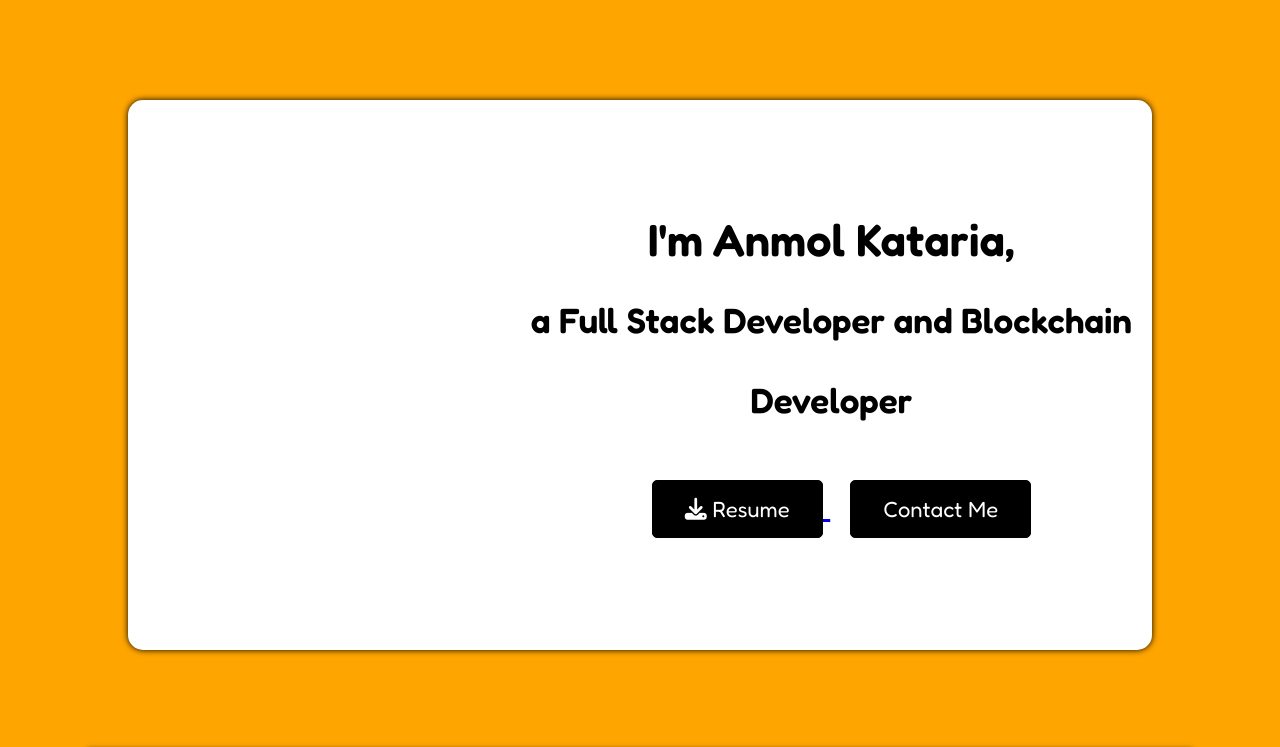
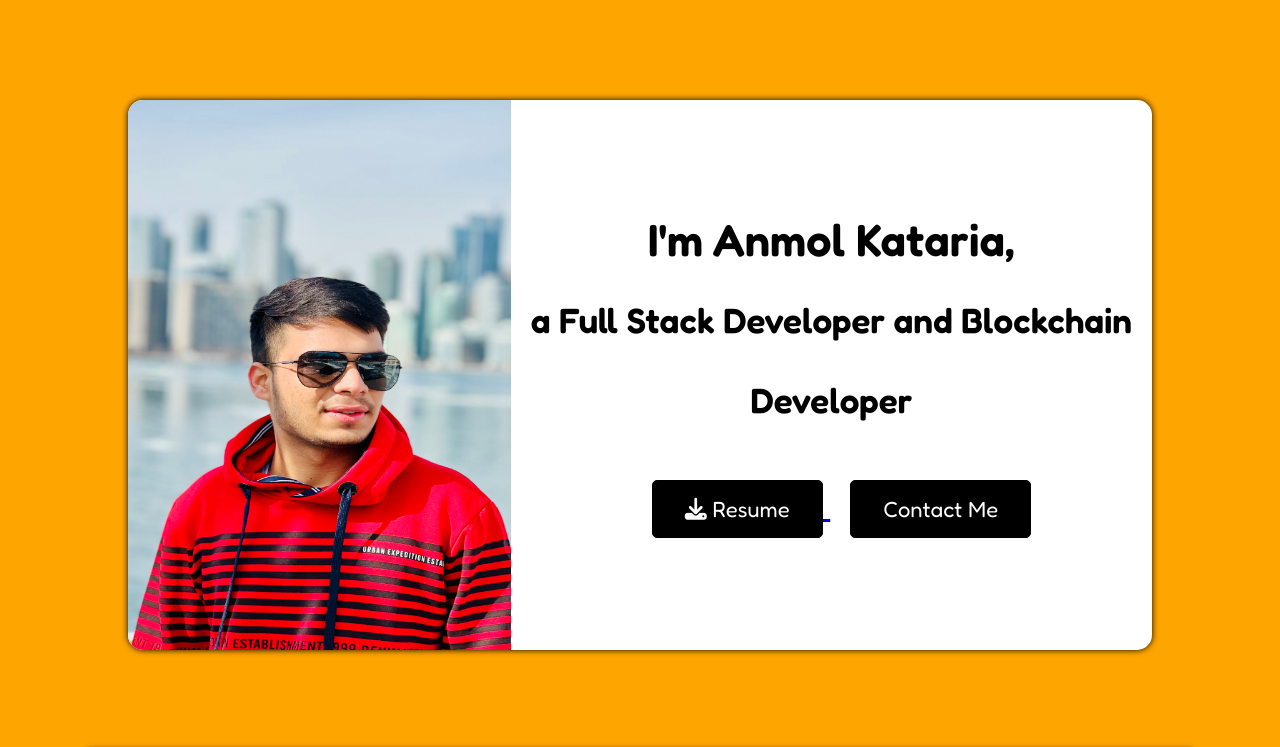
Before and after one commit to Anmolkataria726/Anmol-Kataria, a plain HTML site: page index.html in a window 1280 px wide. Shown: the top 747 px of the page. Drawn offline with Linux system fonts and the light colour scheme.

Commit message:
Update index.html

```diff
--- a/index.html
+++ b/index.html
@@ -13,7 +13,7 @@
 <body>
     <section class="top-section">
 
-            <img src="Images/IMG_8538.jpg" alt="">
+            <img src="IMG_8538.jpg" alt="">
             <div class="myDetails">
                 <h2 class="name">I'm Anmol Kataria,</h2>
                 <h3 class="professional-title">a Full Stack Developer and Blockchain Developer</h3>
```
